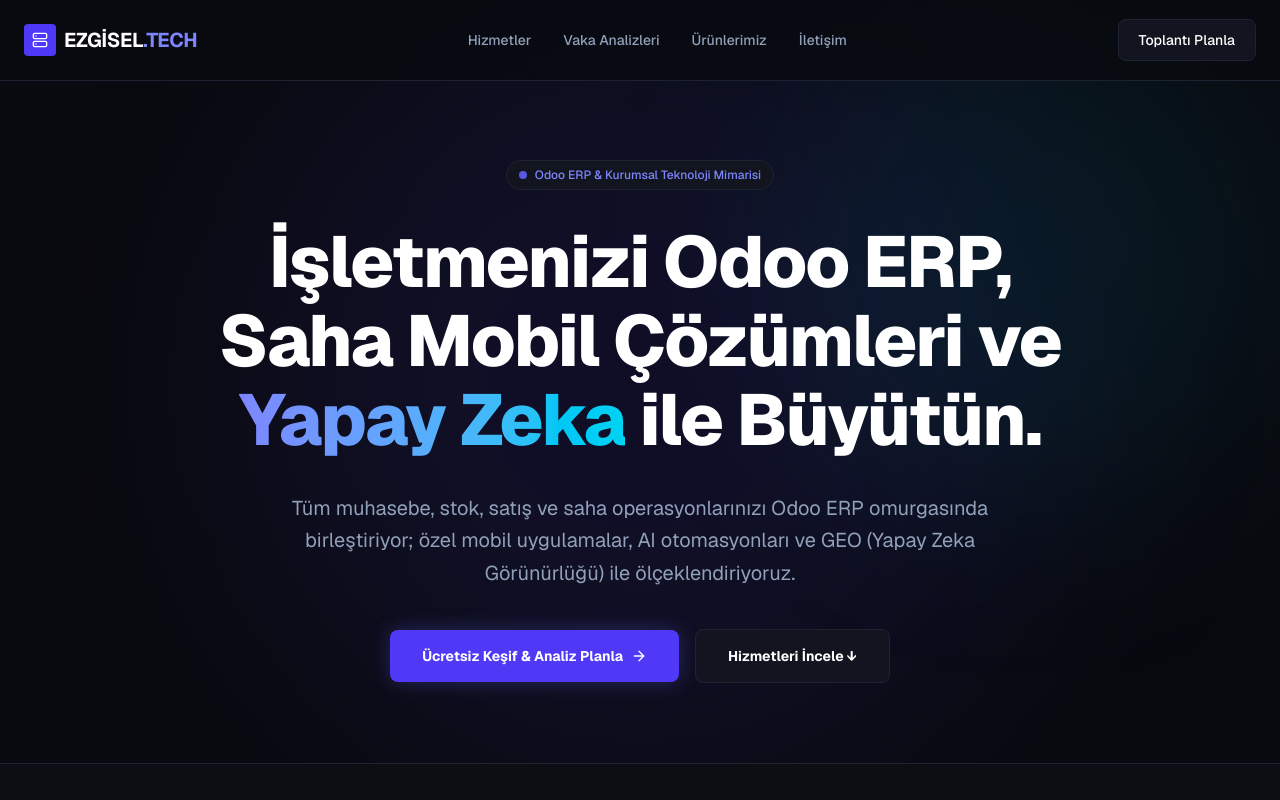
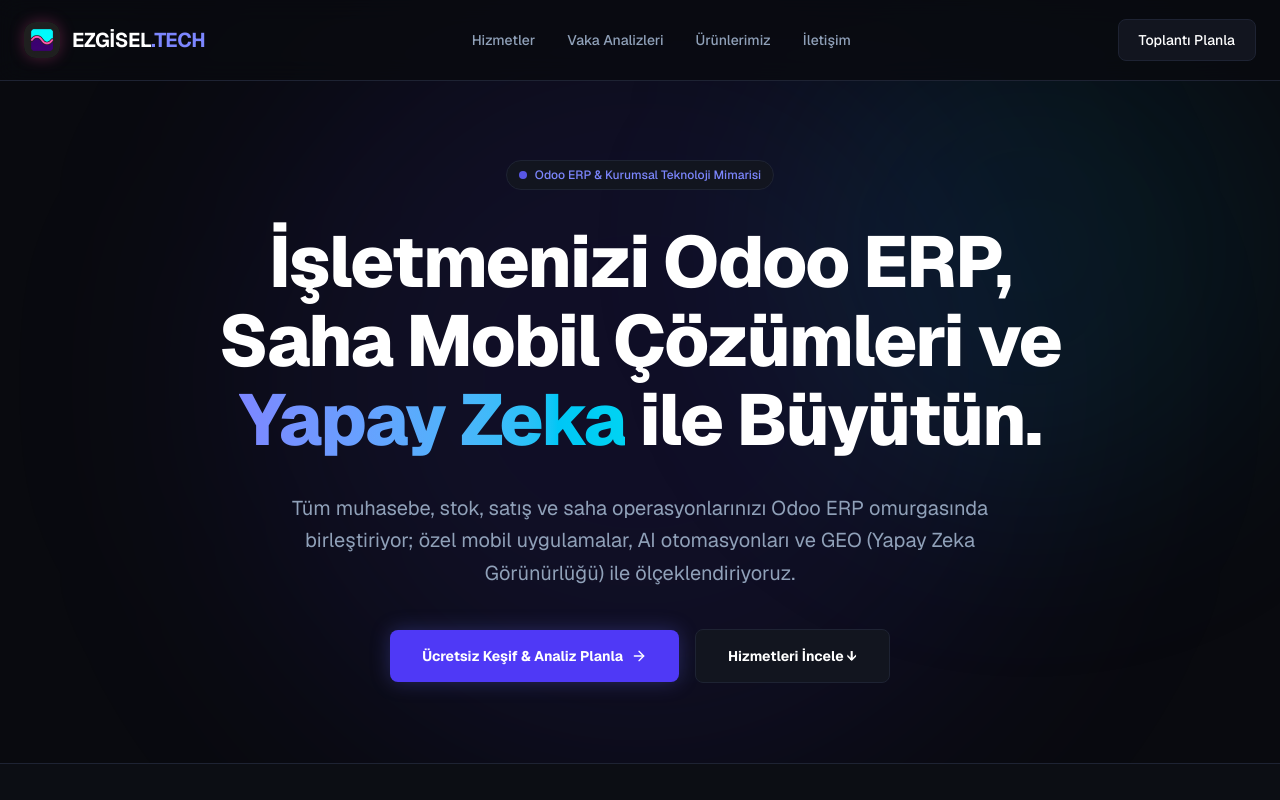
Before and after one commit to aydinysf/mywebsite, a Next.js app: page / in a window 1280 px wide. Shown: the top 800 px of the page. Built offline with nearby package versions, Linux system fonts and the light colour scheme.

Commit message:
feat: add v7 minimalist logo to header

```diff
--- a/src/app/page.tsx
+++ b/src/app/page.tsx
@@ -47,10 +47,8 @@
       {/* 1. Header (Sticky / Glassmorphism) */}
       <header className="fixed top-0 left-0 right-0 z-50 bg-[#090A0F]/80 backdrop-blur-md border-b border-[#1E2333]">
         <div className="max-w-7xl mx-auto px-6 h-20 flex items-center justify-between">
-          <div className="flex items-center gap-2">
-            <div className="w-8 h-8 rounded bg-indigo-600 flex items-center justify-center">
-              <Server className="w-4 h-4 text-white" />
-            </div>
+          <div className="flex items-center gap-3">
+            <img src="/logo.jpg" alt="Ezgisel Logo" className="w-9 h-9 rounded-xl shadow-[0_0_15px_rgba(236,72,153,0.3)] object-cover" />
             <span className="text-xl font-bold tracking-tight text-white">
               EZGİSEL<span className="text-indigo-400">.TECH</span>
             </span>
```
Also changed, not shown: public/logo.jpg (added).
